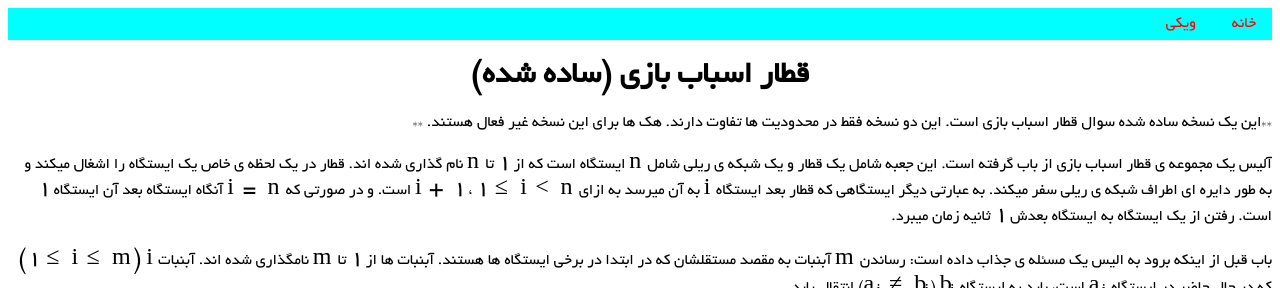
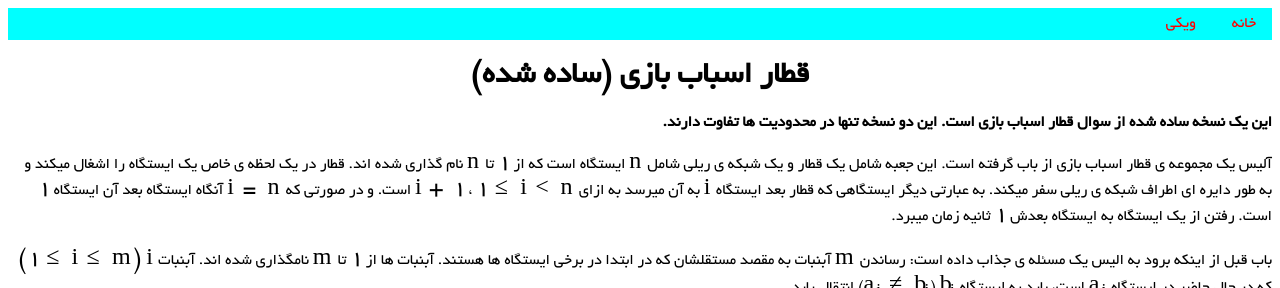
Before and after one commit to shaazzz/FarsiCP, a Jekyll site: the page built from CF/1130D1/statement.md, in a window 1280 px wide and 900 px high, cut to the strip 0-288 px from the top of the window. Built offline with Jekyll 4.4.1, drawn with Linux system fonts in a browser that asks for light colours; formulas are drawn with MathJax 3.

Commit message:
Update statement.md

```diff
--- a/CF/1130D1/statement.md
+++ b/CF/1130D1/statement.md
@@ -3,7 +3,7 @@ title: قطار اسباب بازی (ساده شده)
 layout: CF
 ---
 
-**این یک نسخه ساده شده سوال قطار اسباب بازی است. این دو نسخه فقط در محدودیت ها تفاوت دارند. هک ها برای این نسخه غیر فعال هستند. **
+**این یک نسخه ساده شده از سوال قطار اسباب بازی است. این دو نسخه تنها در محدودیت ها تفاوت دارند.**
 
 آليس يک مجموعه ي قطار اسباب بازي از باب گرفته است. اين جعبه شامل يک قطار و يک شبکه ي ريلي شامل $n$ ايستگاه است که از $1$ تا $n$ نام گذاري شده اند. قطار در يک لحظه ي خاص يک ايستگاه را اشغال ميکند و به طور دايره اي اطراف شبکه ي ريلي سفر ميکند. به عبارتي ديگر ايستگاهي که قطار بعد ايستگاه $i$ به آن ميرسد به ازاي $1 \leq i < n$ ، $i+1$ است. و در صورتي که $i=n$ آنگاه ايستگاه بعد آن ايستگاه $1$ است. رفتن از يک ايستگاه به ايستگاه بعدش $1$ ثانيه زمان ميبرد.
 
```
